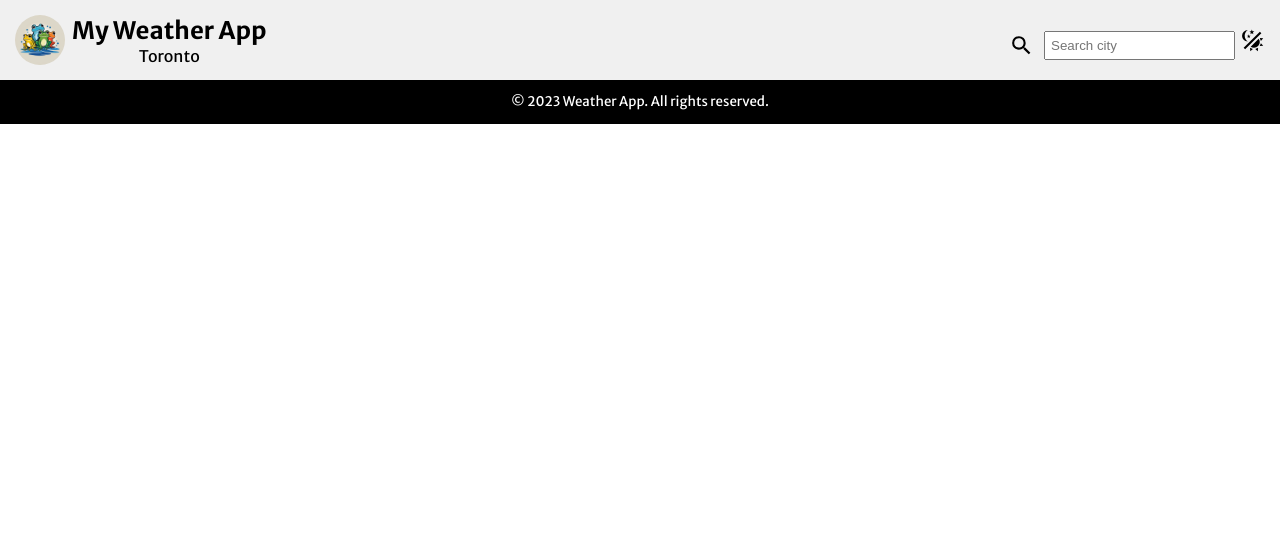
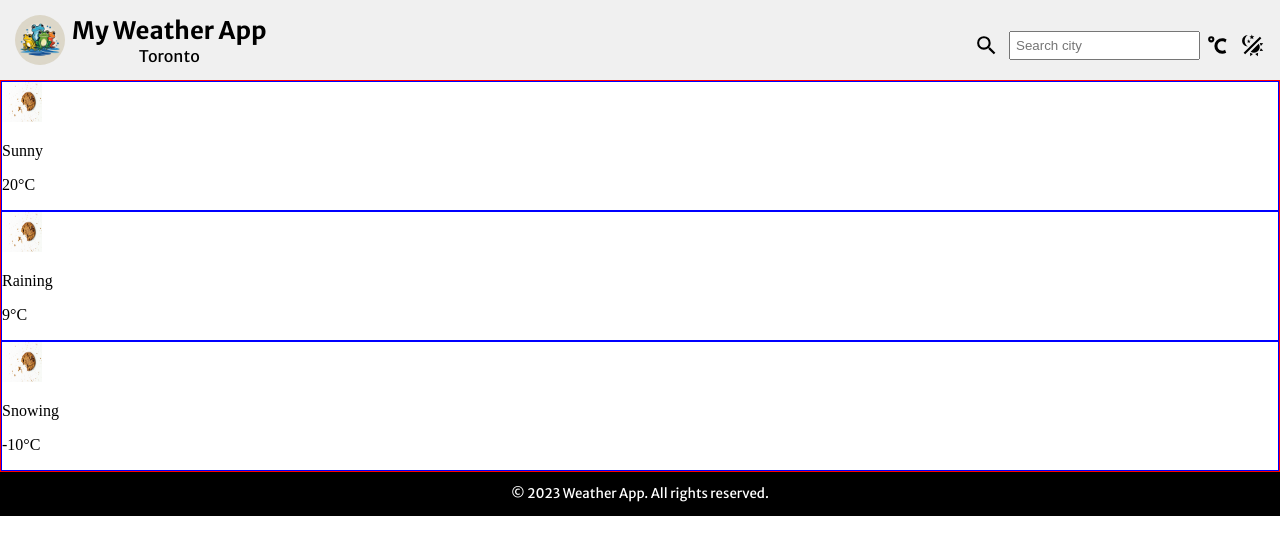
Before and after one commit to rjarrin/weather-app, a website built with webpack: page src/index.html in a window 1280 px wide. Built offline with nearby package versions, Linux system fonts and the light colour scheme.

Commit message:
Updated layout; included draft weather card

```diff
--- a/src/index.html
+++ b/src/index.html
@@ -10,7 +10,7 @@
     <div id="container">
         <div class="today-container"></div>
         <div class="tomorrow-container"></div>
-        <div class="after-tomorrow-container"></div>
+        <div class="overmorrow-container"></div>
     </div>
     <footer>
         <p id="footer-text">© 2023 Weather App. All rights reserved.</p>
--- a/src/modules/dom.js
+++ b/src/modules/dom.js
@@ -2,6 +2,15 @@
 import logoImage from '../images/weather-app-logo.png';
 import searchIcon from '../images/magnify.svg';
 import themeIcon from '../images/theme-light-dark.svg';
+import temp from '../images/tempimage.jpg';
+import celsius from '../images/temperature-celsius.svg';
+import fahrenheit from '../images/temperature-fahrenheit.svg';
+
+const mockWeatherData = [
+    { day: 'Today', condition: 'Sunny', temperature: '20°C' },
+    { day: 'Tomorrow', condition: 'Raining', temperature: '9°C' },
+    { day: 'Overmorrow', condition: 'Snowing', temperature: '-10°C' },
+];
 
 function updateCity() {
     // TODO: Return city based on the searched result
@@ -10,7 +19,38 @@ function updateCity() {
     return 'Toronto';
 }
 
-export default function generateHeader() {
+export function generateWeatherCards() {
+    console.log('generateWeather Implemented');
+    // Get the container element
+    const container = document.getElementById('container');
+    container.style.border = '1px solid red';
+
+    // Loop through the weather data and create a card for each day
+    mockWeatherData.forEach((day) => {
+        // Create the card container
+        const card = document.createElement('div');
+        card.classList.add('weather-card');
+        card.style.border = '1px solid blue';
+        // Create the weather confition image
+        const img = document.createElement('img');
+        img.src = temp;
+        img.alt = day.condition;
+        // Create the weather condition text
+        const status = document.createElement('p');
+        status.textContent = `${day.condition}`;
+        // Create the temperature text
+        const temperature = document.createElement('p');
+        temperature.textContent = `${day.temperature}`;
+        // Append the card elements to the card
+        card.appendChild(img);
+        card.appendChild(status);
+        card.appendChild(temperature);
+        // Append the card to the container
+        container.appendChild(card);
+    });
+}
+
+export function generateHeader() {
     // Identify the header
     const header = document.getElementById('header');
 
@@ -50,6 +90,12 @@ export default function generateHeader() {
     searchContainer.appendChild(search);
     searchContainer.appendChild(searchBar);
 
+    // Create temp-toggle button for the container
+    const toggle = document.createElement('img');
+    toggle.id = 'temperature-toggle';
+    toggle.src = celsius;
+    toggle.alt = 'Toggle';
+
     // Create theme button for the container
     const theme = document.createElement('img');
     theme.id = 'theme-icon';
@@ -60,7 +106,6 @@ export default function generateHeader() {
     header.appendChild(logo);
     header.appendChild(textContainer);
     header.appendChild(searchContainer);
+    header.appendChild(toggle);
     header.appendChild(theme);
 }
-
-// export default {generateHeader};
--- a/src/modules/index.js
+++ b/src/modules/index.js
@@ -1,4 +1,7 @@
 import '../style.css';
-import generateHeader from './dom';
+import { generateHeader, generateWeatherCards } from './dom';
 
+// Generate HTML elements and event listeners associated with the header container
 generateHeader();
+// Generate HTML elements and event listeners associated with the body container
+generateWeatherCards();
--- a/src/style.css
+++ b/src/style.css
@@ -46,6 +46,7 @@ body {
 #search-icon {
     width: 25px;
     height: 25px;
+    cursor: pointer;
 }
 
 #search-bar {
@@ -53,12 +54,19 @@ body {
     padding: 5px;
 }
 
-#theme-icon {
+#theme-icon,
+#temperature-toggle {
     width: 25px;
     height: 25px;
     margin: 10px 5px;
+    margin-bottom: 0;
     cursor: pointer;
-    /* margin-left: auto; */
+}
+
+#theme-icon:hover,
+#temperature-toggle:hover,
+#search-icon:hover {
+    filter: brightness(0) saturate(100%) invert(52%) sepia(70%) saturate(482%) hue-rotate(149deg) brightness(88%) contrast(91%);
 }
 
 footer {
@@ -71,3 +79,8 @@ footer {
     font-family: MyFont;
     font-size: smaller;
 }
+
+.weather-card img {
+    width: 40px;
+    height: 40px;
+}
```
Also changed, not shown: src/modules/api.js (+4 -5 lines), src/images/temperature-celsius.svg (added), src/images/temperature-fahrenheit.svg (added), src/images/tempimage.jpg (added).
